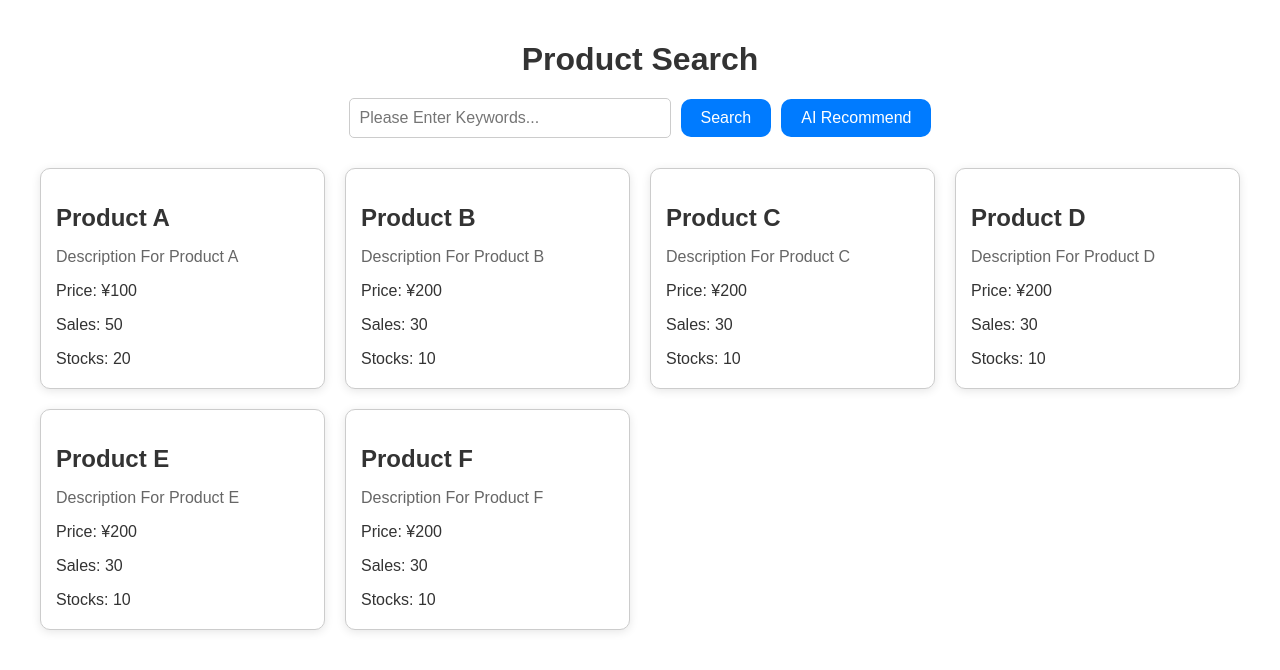
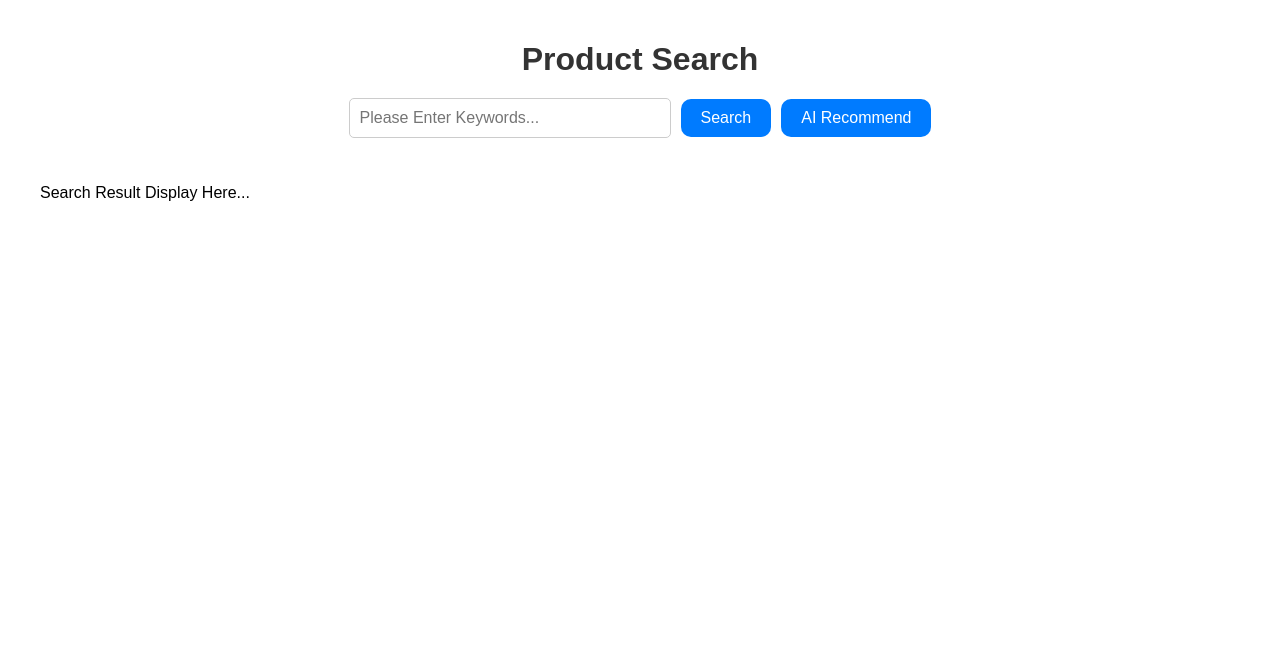
Before and after one commit to HongzeWang0149/5620-Frontend, a Next.js app: page /home in a window 1280 px wide. Shown: the top 670 px of the page. Built offline with nearby package versions, Linux system fonts and the light colour scheme.

Commit message:
[mod] Modify Search Module

```diff
--- a/app/home/page.tsx
+++ b/app/home/page.tsx
@@ -3,55 +3,71 @@
 import React, { useState } from 'react';
 import styles from './home.module.css';
 import { useRouter } from 'next/navigation';
+import axios from 'axios';
 
+interface Product {
+  name: string;
+  description: string;
+  price: number;
+  sales: number;
+  stock: number;
+}
 
 const Home = () => {
   const [searchTerm, setSearchTerm] = useState('');
   const router = useRouter();
-  const [searchResults, setSearchResults] = useState([
+  const [searchResults, setSearchResults] = useState<Product[]>([
     // 示例数据，未来可以替换为实际的 API 响应
-    {
-      name: 'Product A',
-      description: 'Description For Product A',
-      price: 100,
-      sales: 50,
-      stock: 20,
-    },
-    {
-      name: 'Product B',
-      description: 'Description For Product B',
-      price: 200,
-      sales: 30,
-      stock: 10,
-    },{
-      name: 'Product C',
-      description: 'Description For Product C',
-      price: 200,
-      sales: 30,
-      stock: 10,
-    },{
-      name: 'Product D',
-      description: 'Description For Product D',
-      price: 200,
-      sales: 30,
-      stock: 10,
-    },{
-      name: 'Product E',
-      description: 'Description For Product E',
-      price: 200,
-      sales: 30,
-      stock: 10,
-    },{
-      name: 'Product F',
-      description: 'Description For Product F',
-      price: 200,
-      sales: 30,
-      stock: 10,
-    },
+    // {
+    //   name: 'Product A',
+    //   description: 'Description For Product A',
+    //   price: 100,
+    //   sales: 50,
+    //   stock: 20,
+    // },
+    // {
+    //   name: 'Product B',
+    //   description: 'Description For Product B',
+    //   price: 200,
+    //   sales: 30,
+    //   stock: 10,
+    // },{
+    //   name: 'Product C',
+    //   description: 'Description For Product C',
+    //   price: 200,
+    //   sales: 30,
+    //   stock: 10,
+    // },{
+    //   name: 'Product D',
+    //   description: 'Description For Product D',
+    //   price: 200,
+    //   sales: 30,
+    //   stock: 10,
+    // },{
+    //   name: 'Product E',
+    //   description: 'Description For Product E',
+    //   price: 200,
+    //   sales: 30,
+    //   stock: 10,
+    // },{
+    //   name: 'Product F',
+    //   description: 'Description For Product F',
+    //   price: 200,
+    //   sales: 30,
+    //   stock: 10,
+    // },
   ]);
 
-  const handleSearch = (e: React.FormEvent) => {
-    e.preventDefault();
+  const handleSearch = async (e: React.FormEvent) => {
+    try {
+      const response = await axios.post('http://localhost:8080/api/search', {
+        searchTerm
+      });
+      setSearchResults(response.data);
+
+    } catch (error) {
+      console.error('search failure', error);
+    }
     searchTerm
   };
 
```
